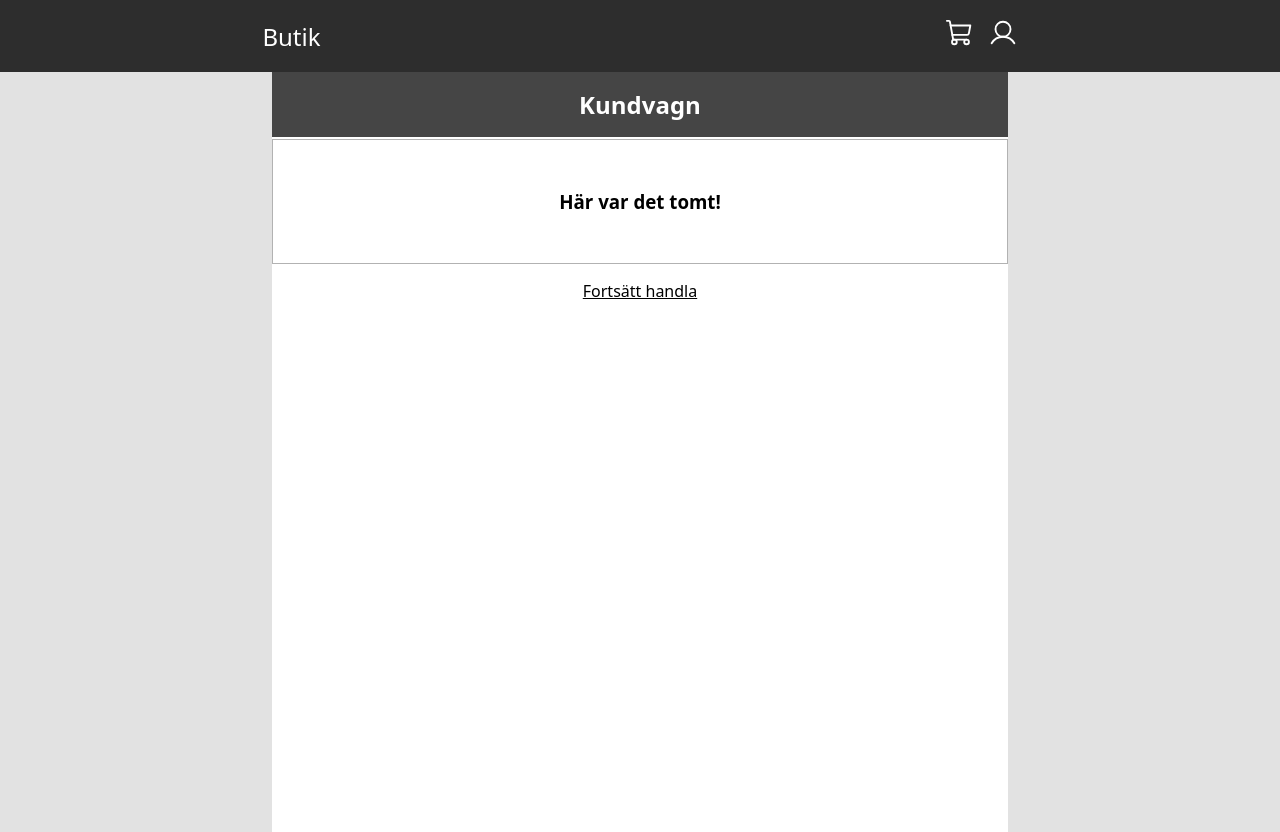
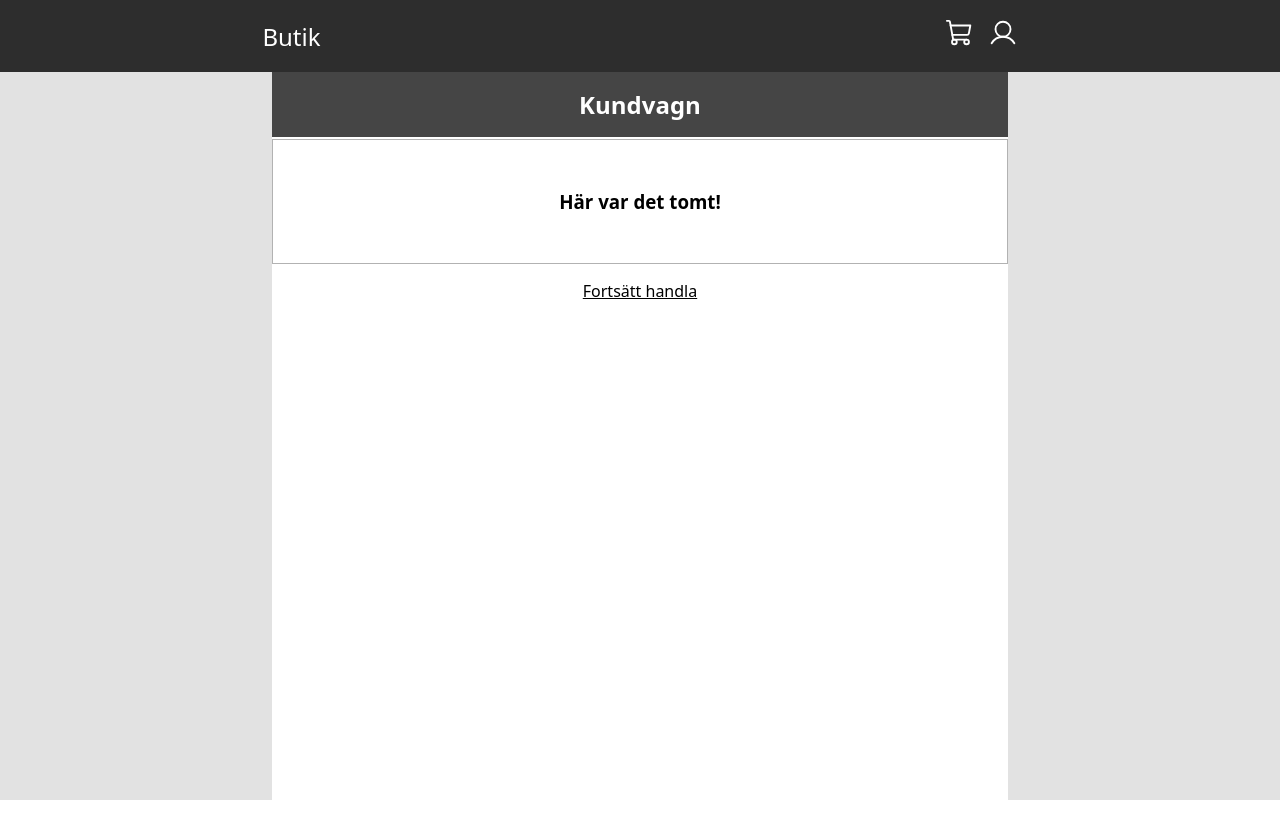
Before and after one commit to sebbejuh/Frontend-Webshop, a React app: page /webshop-ts/cart in a window 1280 px wide. After the commit the page ends 800 px from the top, so only its background shows below. Built offline with nearby package versions, Linux system fonts and the light colour scheme; the HTML template or start-up script is replaced by a standard one.

Commit message:
set min height to 100% on container class and deleted previous fix

```diff
--- a/src/App.scss
+++ b/src/App.scss
@@ -27,6 +27,6 @@ body {
   display: flex;
   justify-content: center;
   background-color: rgb(226, 226, 226);
-  min-height: 93%;
+  min-height: 100%;
   padding-top: 4.5rem;
 }
--- a/src/assets/_cart.scss
+++ b/src/assets/_cart.scss
@@ -3,7 +3,6 @@
   display: flex;
   flex-direction: column;
   align-items: center;
-  height: 95vh;
 
   h1 {
     background: #454545;
```
Also changed, not shown: 1 other file (tests, documents, lock files or other folders).
